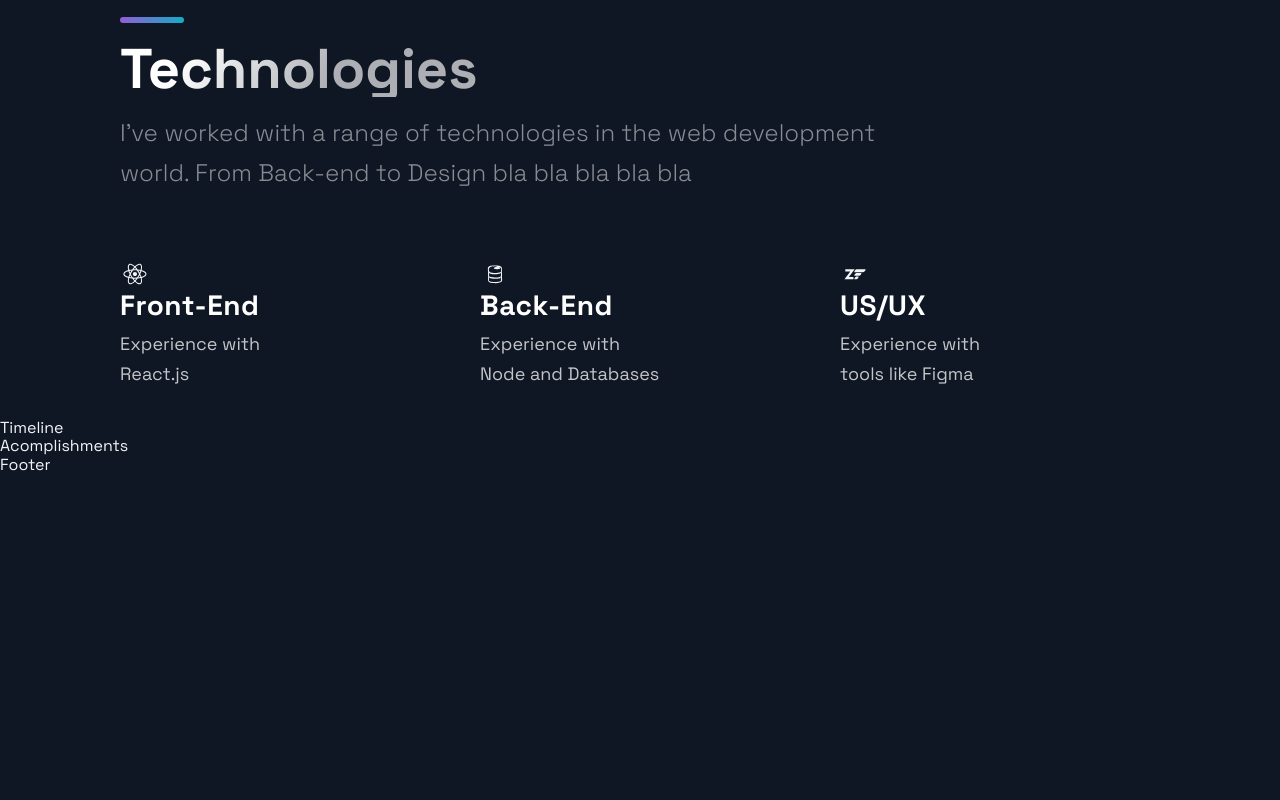
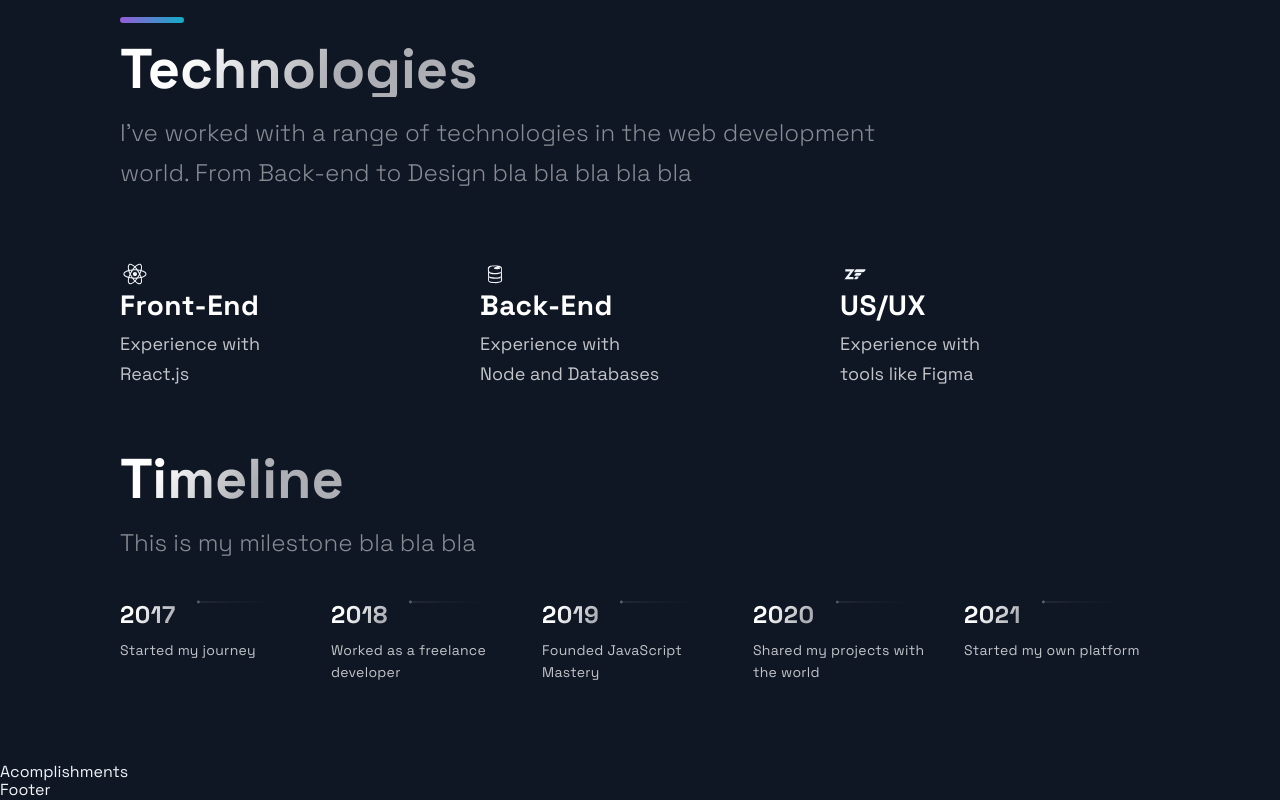
Before and after one commit to ChrisNulis/portfoliotwo, a Next.js app: page / in a window 1280 px wide. Shown: the part 2208-3008 px from the top of the page. Before the commit the page ends 2683 px from the top, so only its background shows below. Built offline with nearby package versions, Linux system fonts and the light colour scheme.

Commit message:
Timeline

```diff
--- a/src/components/TimeLine/TimeLine.js
+++ b/src/components/TimeLine/TimeLine.js
@@ -7,22 +7,22 @@ import { TimeLineData } from '../../constants/constants';
 const TOTAL_CAROUSEL_COUNT = TimeLineData.length;
 
 const Timeline = () => {
-  // const [activeItem, setActiveItem] = useState(0);
-  // const carouselRef = useRef();
+  const [activeItem, setActiveItem] = useState(0);
+  const carouselRef = useRef();
 
   // const scroll = (node, left) => {
   //   return node.scrollTo({ left, behavior: 'smooth' });
   // }
 
-  // const handleClick = (e, i) => {
-  //   e.preventDefault();
+  const handleClick = (e, i) => {
+    e.preventDefault();
 
-  //   if (carouselRef.current) {
-  //     const scrollLeft = Math.floor(carouselRef.current.scrollWidth * 0.7 * (i / TimeLineData.length));
+    if (carouselRef.current) {
+      const scrollLeft = Math.floor(carouselRef.current.scrollWidth * 0.7 * (i / TimeLineData.length));
 
-  //     scroll(carouselRef.current, scrollLeft);
-  //   }
-  // }
+      scroll(carouselRef.current, scrollLeft);
+    }
+  }
 
   // const handleScroll = () => {
   //   if (carouselRef.current) {
@@ -43,9 +43,78 @@ const Timeline = () => {
   // }, []);
 
   return (
-    <div>
-      Timeline
-    </div>
+    <Section id="about">
+      <SectionTitle>Timeline</SectionTitle>
+      <SectionText>
+        This is my milestone bla bla bla
+      </SectionText>
+      <CarouselContainer ref={carouselRef}>
+        <>
+          {TimeLineData.map((item, index) => (
+            <CarouselMobileScrollNode key={index} final={index === TOTAL_CAROUSEL_COUNT - 1}>
+              <CarouselItem
+                index={index}
+                id={`carousel__item-${index}`}
+                active={activeItem}
+                onClick={(e) => handleClick(e, index)}
+                >
+                <CarouselItemTitle>
+                  {item.year}
+                  <CarouselItemImg
+                    width="208"
+                    height="6"
+                    viewBox="0 0 208 6"
+                    fill="none"
+                    xmlns="http://www.w3.org/2000/svg">
+                    <path
+                      fill-rule="evenodd"
+                      clip-rule="evenodd"
+                      d="M2.5 5.5C3.88071 5.5 5 4.38071 5 3V3.5L208 3.50002V2.50002L5 2.5V3C5 1.61929 3.88071 0.5 2.5 0.5C1.11929 0.5 0 1.61929 0 3C0 4.38071 1.11929 5.5 2.5 5.5Z"
+                      fill="url(#paint0_linear)"
+                      fill-opacity="0.33"
+                    />
+                    <defs>
+                      <linearGradient
+                        id="paint0_linear"
+                        x1="-4.30412e-10"
+                        y1="0.5"
+                        x2="208"
+                        y2="0.500295"
+                        gradientUnits="userSpaceOnUse">
+                        <stop stop-color="white" />
+                        <stop
+                          offset="0.79478"
+                          stop-color="white"
+                          stop-opacity="0"
+                        />
+                      </linearGradient>
+                    </defs>
+                  </CarouselItemImg>
+                </CarouselItemTitle>
+                <CarouselItemText>
+                  {item.text}
+                </CarouselItemText>
+              </CarouselItem>
+            </CarouselMobileScrollNode>
+          ))}
+        </>
+
+      </CarouselContainer>
+      <CarouselButtons>
+        {TimeLineData.map((item, index) => (
+          <CarouselButton
+            key={index}
+            index={index}
+            active={activeItem}
+            onClick={(e) => handleClick(e, index)}
+            type="button"
+            >
+            <CarouselButtonDot active={activeItem} />
+          </CarouselButton>
+        ))}
+      </CarouselButtons>
+
+    </Section>
   );
 };
 
```
